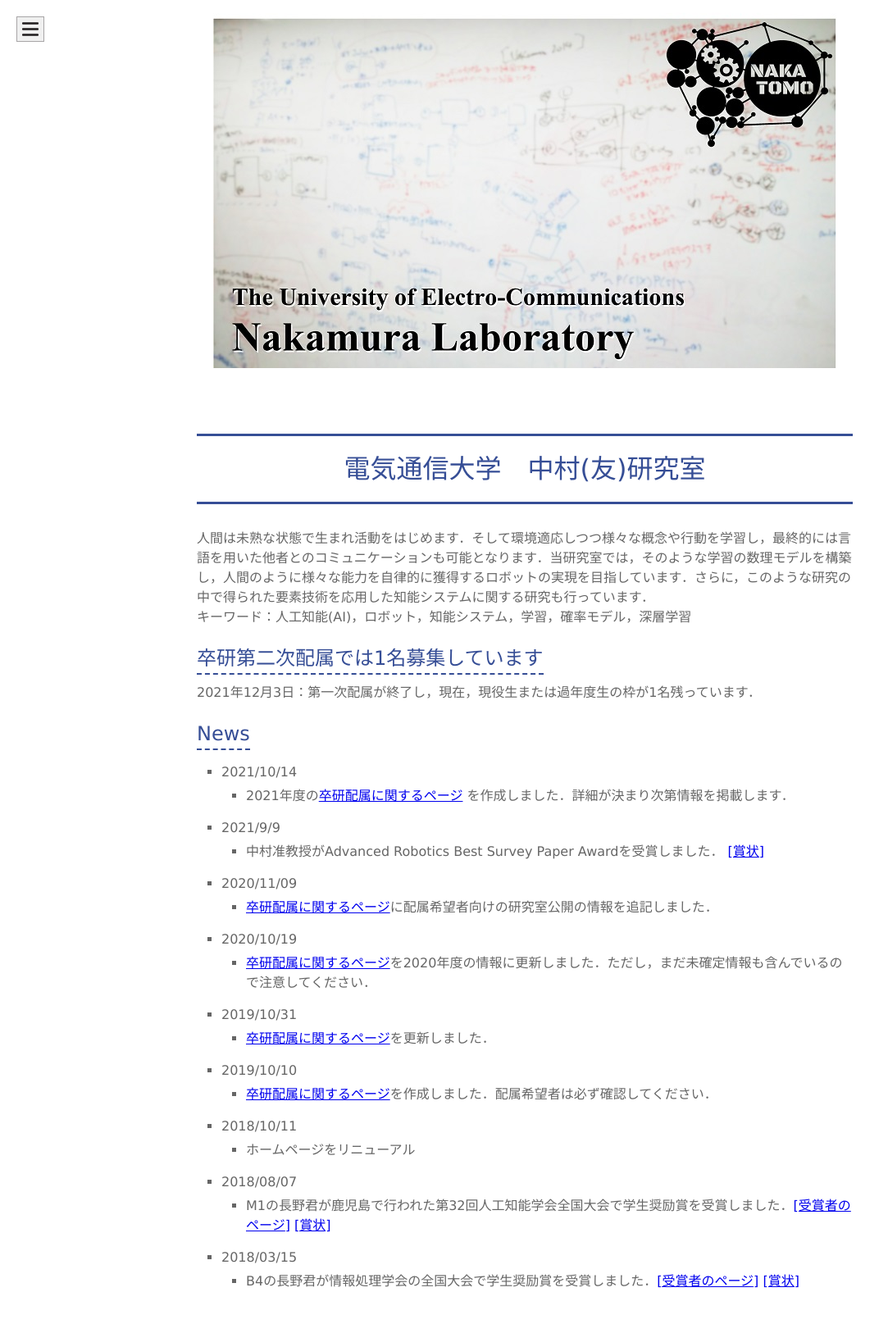
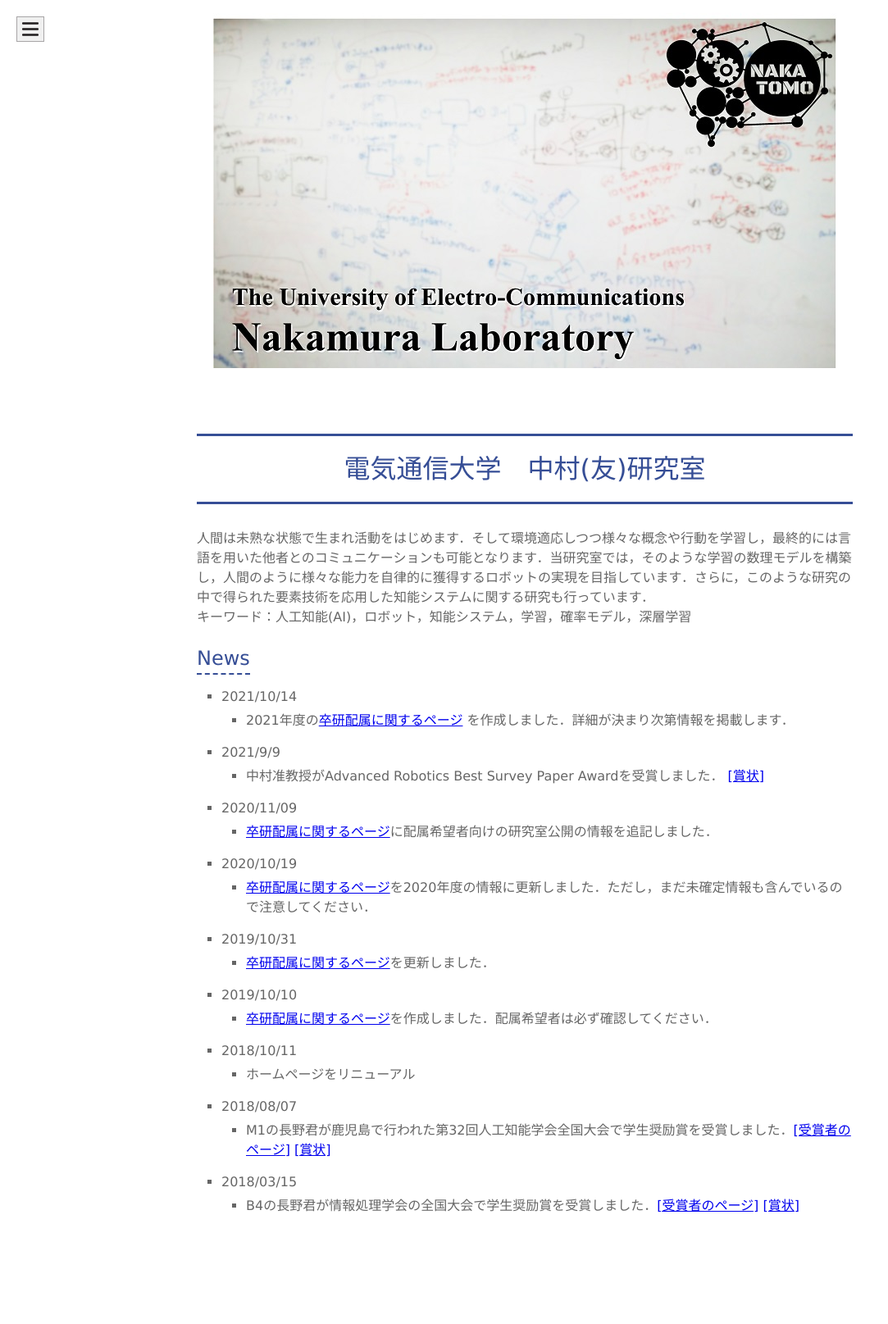
Before and after one commit to naka-lab/naka-lab.github.io, a Jekyll site: the page built from index.md, in a window 1280 px wide. Shown: the whole page at 82% size, without its empty margins (0-1083 px from the left). Built offline with Jekyll 4.4.1, drawn with Linux system fonts in a browser that asks for light colours; our own code applies the rules of GitHub Pages for plain Markdown files; after the commit the page ends 1523 px from its top, so only the background shows below that.

Commit message:
Update index.md

```diff
--- a/index.md
+++ b/index.md
@@ -6,9 +6,6 @@ layout: default
 人間は未熟な状態で生まれ活動をはじめます．そして環境適応しつつ様々な概念や行動を学習し，最終的には言語を用いた他者とのコミュニケーションも可能となります．当研究室では，そのような学習の数理モデルを構築し，人間のように様々な能力を自律的に獲得するロボットの実現を目指しています．さらに，このような研究の中で得られた要素技術を応用した知能システムに関する研究も行っています．
 
 キーワード：人工知能(AI)，ロボット，知能システム，学習，確率モデル，深層学習
-
-## 卒研第二次配属では1名募集しています
-2021年12月3日：第一次配属が終了し，現在，現役生または過年度生の枠が1名残っています．
 
 ## News
 * 2021/10/14
```
